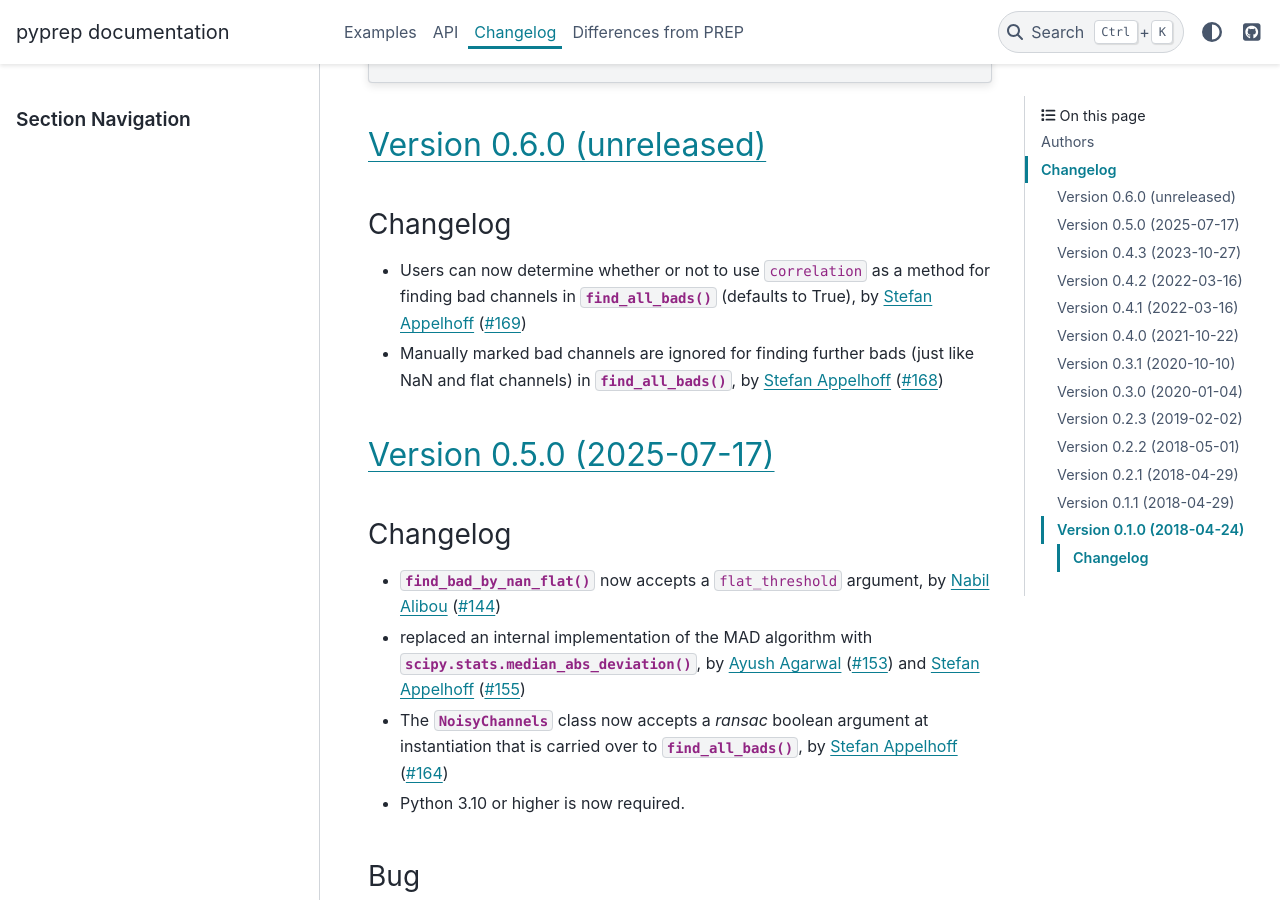
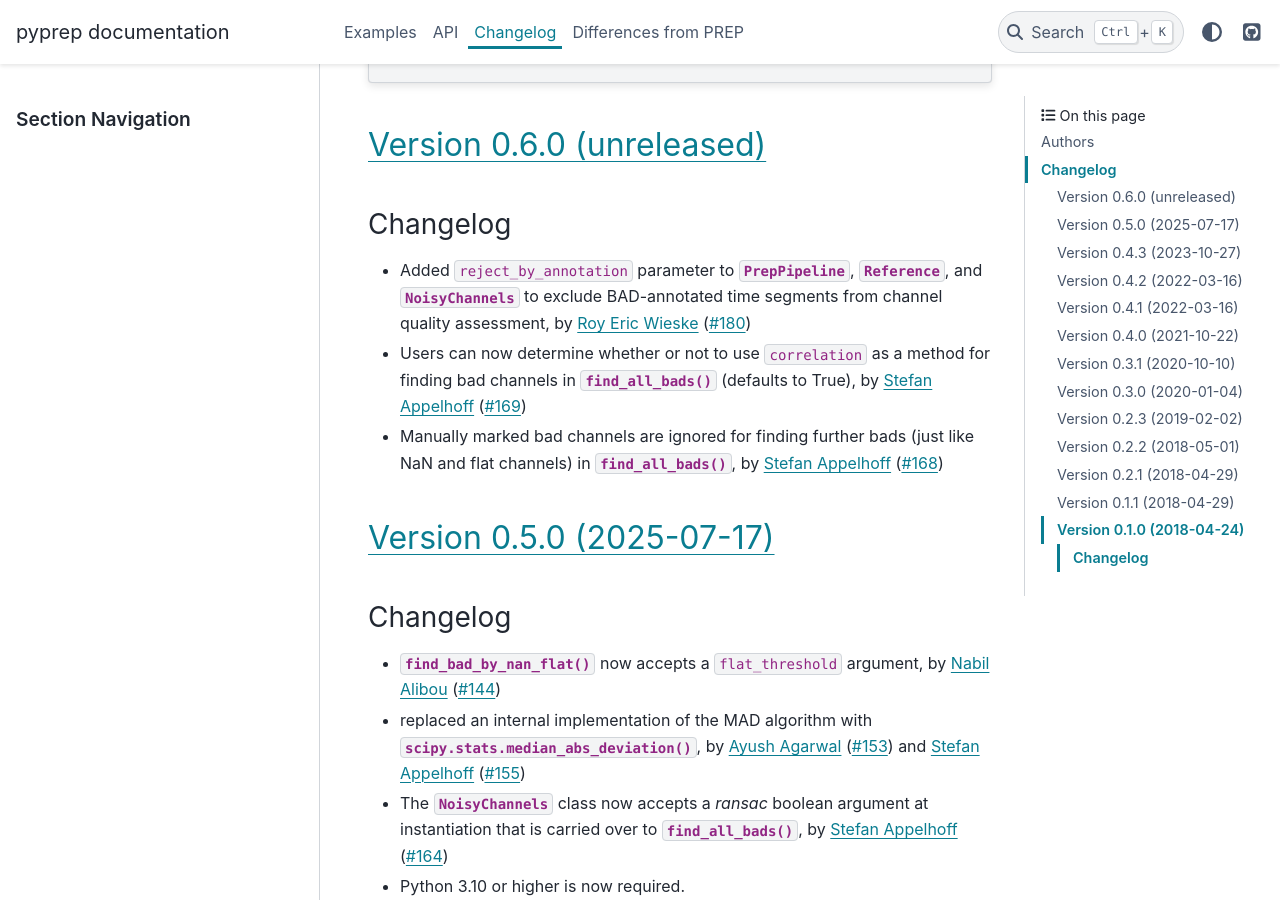
Before and after one commit to sappelhoff/pyprep, a Sphinx documentation site: the page built from docs/changelog.rst, in a window 1280 px wide and 900 px high, scrolled down 767 px. Built offline with Sphinx 7.4.7 and the PyData theme 0.15.4, drawn with Linux system fonts in a browser that asks for light colours; the version number could not be read and is left out.

Commit message:
update change log

```diff
--- a/docs/changelog.rst
+++ b/docs/changelog.rst
@@ -26,6 +26,7 @@ Version 0.6.0 (unreleased)
 
 Changelog
 ~~~~~~~~~
+- Added ``reject_by_annotation`` parameter to :class:`~pyprep.PrepPipeline`, :class:`~pyprep.Reference`, and :class:`~pyprep.NoisyChannels` to exclude BAD-annotated time segments from channel quality assessment, by `Roy Eric Wieske`_ (:gh:`180`)
 - Users can now determine whether or not to use ``correlation`` as a method for finding bad channels in :meth:`~pyprep.NoisyChannels.find_all_bads` (defaults to True), by `Stefan Appelhoff`_ (:gh:`169`)
 - Manually marked bad channels are ignored for finding further bads (just like NaN and flat channels) in :meth:`~pyprep.NoisyChannels.find_all_bads`, by `Stefan Appelhoff`_ (:gh:`168`)
 
```
